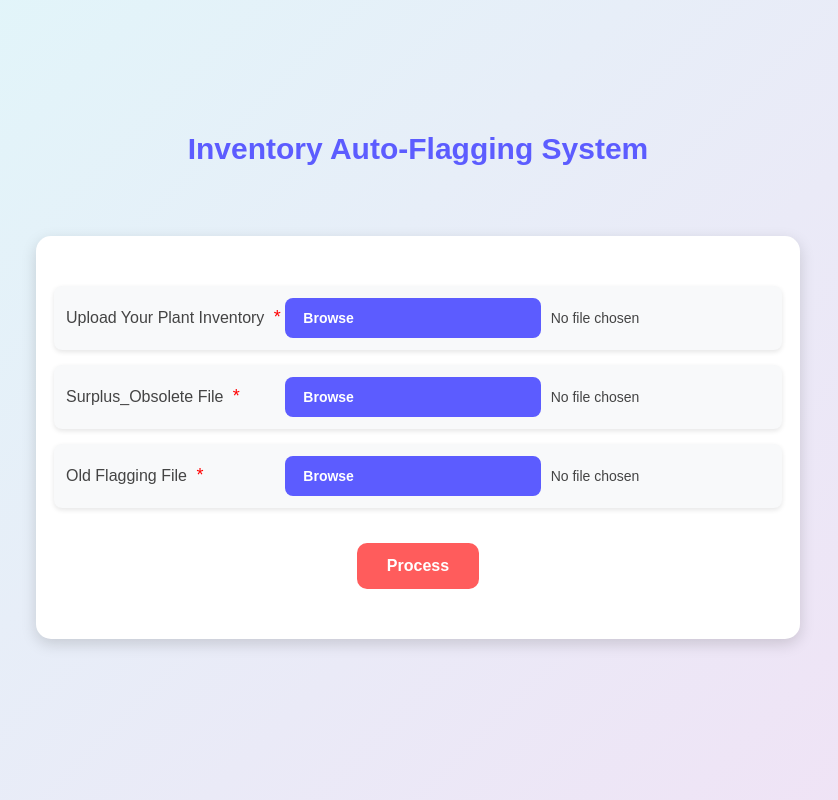
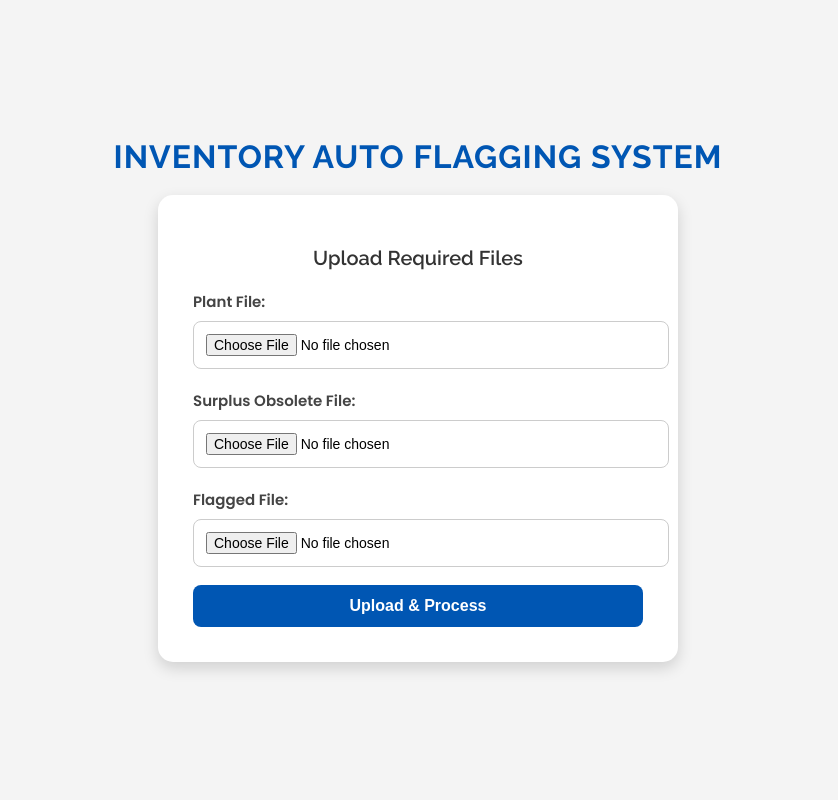
Before and after one commit to Rashi6112/flask-app, a Flask app: page / in a window 1280 px wide. Shown: the whole page, without its empty margins (222-1060 px from the left). Run offline with Flask 3, Linux system fonts and the light colour scheme; some libraries are stand-ins or nearby versions.

Commit message:
Updated UI for Inventory Auto Flag System with improved styling

```diff
--- a/app.py
+++ b/app.py
@@ -10,21 +10,32 @@ os.makedirs(UPLOAD_FOLDER, exist_ok=True)
 os.makedirs(PROCESSED_FOLDER, exist_ok=True)
 
 def consolidate_and_filter_materials(input_path):
-    df = pd.read_excel(input_path)
-    combine_df = df.groupby('Material Number').agg({
-        'Document Date': 'min',
-        'Material description': 'first',
-        'Quantity': 'sum',
-        'Amount in local curr': 'sum',
+    df = pd.read_excel(input_path, engine='openpyxl')
+
+    # Debugging: Print column names
+    print("Columns in the file:", df.columns)
+
+    # Remove spaces from column names
+    df.columns = df.columns.str.strip()
+
+    # Ensure correct column name mapping
+    if 'Material Code' not in df.columns:
+        raise KeyError("Column 'Material Code' not found in the file. Available columns: " + ", ".join(df.columns))
+
+    combine_df = df.groupby('Material Code').agg({
+        'Last Recpt. Date': 'min',
+        'Material Description': 'first',
+        'ACTUAL QTY': 'sum',
+        'ACTUAL VALUE': 'sum',
         'MRP Type': 'first',
-        'Aging days': 'max'
+        'Aging': 'max'
     }).reset_index()
 
     combine_df.rename(columns={
-        'Document Date': 'Document Date (Oldest)',
-        'Material description': 'Material Description',
-        'Amount in local curr': 'Total Amount in Local Currency',
-        'Aging days': 'Max Aging Days'
+        'Last Recpt. Date': 'Document Date (Oldest)',
+        'Material Description': 'Material Description',
+        'ACTUAL VALUE': 'Total Amount in Local Currency',
+        'Aging': 'Max Aging Days'
     }, inplace=True)
 
     filtered_df = combine_df[combine_df['Max Aging Days'] > 365]
@@ -53,7 +64,7 @@ def remove_matching_rows(temp_file, g1_g2_file, flagged_file):
                 return 'G6'
             else:
                 return 'G7'
-        elif row['MRP Type'] == 'SP' and row['Max Aging Days'] > 1085:
+        elif row['MRP Type'] == 'SP' and row['Max Aging Days'] > 1086:
             return 'G3'
         elif row['MRP Type'] == 'SP' and 365 < row['Max Aging Days'] < 730:
             return 'G9'
@@ -65,6 +76,7 @@ def remove_matching_rows(temp_file, g1_g2_file, flagged_file):
     final_df['Flag_Mismatch'] = final_df['Flag'] != final_df['Flag_from_flagged']
     final_df = final_df[(final_df['Flag_Mismatch']) & (final_df['Flag_from_flagged'] != 'S1')]
     final_df = final_df.drop(columns=['Flag_Mismatch'])
+    final_df = final_df[final_df['ACTUAL QTY'] > 0]
 
     final_output_file = os.path.join(PROCESSED_FOLDER, 'final_output.xlsx')
     final_df.to_excel(final_output_file, index=False)
--- a/templates/index.html
+++ b/templates/index.html
@@ -3,190 +3,108 @@
 <head>
     <meta charset="UTF-8">
     <meta name="viewport" content="width=device-width, initial-scale=1.0">
-    <title>Inventory Auto-Flagging</title>
-    <link rel="stylesheet" href="styles.css">
-    <script src="https://cdn.jsdelivr.net/npm/sweetalert2@11"></script>
+    <title>Inventory Auto Flag System</title>
+    <link href="https://fonts.googleapis.com/css2?family=Poppins:wght@300;400;600&family=Raleway:wght@600;700&display=swap" rel="stylesheet">
     <style>
         body {
             font-family: 'Poppins', sans-serif;
-            background: linear-gradient(135deg, #E0F7FA, #F1E1F5);
-            color: #444;
+            background: #f4f4f4;
             display: flex;
+
             flex-direction: column;
+
+            justify-content: center;
             align-items: center;
-            justify-content: center;
             height: 100vh;
             margin: 0;
         }
+        .title {
+            font-family: 'Raleway', sans-serif;
+            font-size: 32px;
+            font-weight: 700;
+            color: #0056b3;
+            margin-bottom: 20px;
+            text-transform: uppercase;
+            letter-spacing: 1px;
 
-        h1 {
-            font-size: 30px;
-            color: #5C5CFF;
-            font-weight: 600;
-            text-align: center;
-            margin-bottom: 20px;
         }
 
         .container {
             background: white;
-            padding: 30px;
+            padding: 35px;
             border-radius: 15px;
-            box-shadow: 0px 5px 15px rgba(0, 0, 0, 0.15);
-            width: 55%;
+            box-shadow: 0px 6px 15px rgba(0, 0, 0, 0.15);
+            width: 450px;
             text-align: center;
         }
+        h2 {
+            font-family: 'Raleway', sans-serif;
+            color: #333;
+            font-size: 20px;
+            margin-bottom: 20px;
+            font-weight: 600;
+        }
+        input {
+            width: 100%;
 
-        .upload-section {
-            display: flex;
-            flex-direction: column;
-            align-items: center;
-            gap: 15px;
+            padding: 12px;
+            margin: 8px 0;
+            border: 1px solid #ccc;
+            border-radius: 8px;
+            outline: none;
+            font-size: 14px;
+            transition: 0.3s ease-in-out;
         }
+        input:hover, input:focus {
+            border-color: #0056b3;
+            box-shadow: 0 0 8px rgba(0, 86, 179, 0.2);
+        }
+        button {
+            width: 100%;
+            padding: 12px;
+            background: #0056b3;
+            color: white;
 
-        .upload-row {
-            display: flex;
-            justify-content: space-between;
-            width: 100%;
-            align-items: center;
-            background: #F8F9FA;
-            padding: 12px;
-            border-radius: 8px;
-            box-shadow: 0px 2px 5px rgba(0, 0, 0, 0.1);
-        }
-
-        label {
-            flex: 1;
-            font-size: 16px;
-            font-weight: 500;
-            text-align: left;
-        }
-
-        .required-star {
-            color: red;
-            font-size: 18px;
-            margin-left: 5px;
-        }
-
-        .file-input {
-            display: none;
-        }
-
-        .browse-btn {
-            font-size: 14px;
-            padding: 12px 18px;
-            border-radius: 8px;
-            background: #5C5CFF;
-            color: white;
-            cursor: pointer;
             font-weight: bold;
             border: none;
-            transition: 0.3s ease;
+            border-radius: 8px;
+            cursor: pointer;
+            transition: 0.3s ease-in-out;
+            margin-top: 10px;
+            font-size: 16px;
         }
+        button:hover {
+            background: #00408a;
+            transform: scale(1.02);
+        }
+        label {
+            font-weight: 600;
+            font-size: 15px;
+            display: block;
+            margin-top: 12px;
+            text-align: left;
+            color: #444;
 
-        .browse-btn:hover {
-            background: #4A4AFF;
-        }
-
-        .file-name {
-            flex: 1;
-            font-size: 14px;
-            color: #444;
-            font-weight: 500;
-            text-align: left;
-            margin-left: 10px;
-            overflow: hidden;
-            text-overflow: ellipsis;
-            white-space: nowrap;
-        }
-
-        .process-btn {
-            background: #FF5C5C;
-            padding: 14px 30px;
-            border-radius: 10px;
-            border: none;
-            color: white;
-            cursor: pointer;
-            transition: 0.3s ease;
-            font-size: 16px;
-            font-weight: bold;
-            margin-top: 20px;
-        }
-
-        .process-btn:hover {
-            background: #E04444;
         }
     </style>
 </head>
 <body>
-
-    <h1>Inventory Auto-Flagging System</h1>
+    <div class="title">Inventory Auto Flagging System</div>
 
     <div class="container">
-        <div class="upload-section">
-            <div class="upload-row">
-                <label for="plant">Upload Your Plant Inventory <span class="required-star">*</span></label>
-                <input type="file" id="plant" class="file-input" accept=".xls, .xlsx" onchange="showFileName(this)">
-                <label for="plant" class="browse-btn">Browse</label>
-                <span id="plant-name" class="file-name">No file chosen</span>
-            </div>
-            <div class="upload-row">
-                <label for="g1_g2">Surplus_Obsolete File <span class="required-star">*</span></label>
-                <input type="file" id="g1_g2" class="file-input" accept=".xls, .xlsx" onchange="showFileName(this)">
-                <label for="g1_g2" class="browse-btn">Browse</label>
-                <span id="g1_g2-name" class="file-name">No file chosen</span>
-            </div>
-            <div class="upload-row">
-                <label for="flagged">Old Flagging File <span class="required-star">*</span></label>
-                <input type="file" id="flagged" class="file-input" accept=".xls, .xlsx" onchange="showFileName(this)">
-                <label for="flagged" class="browse-btn">Browse</label>
-                <span id="flagged-name" class="file-name">No file chosen</span>
-            </div>
-            <button class="process-btn" onclick="validateAndProcess()">Process</button>
-        </div>
+        <h2>Upload Required Files</h2>
+        <form action="/upload" method="post" enctype="multipart/form-data">
+            <label for="plant">Plant File:</label>
+            <input type="file" name="plant" required>
+
+            <label for="g1_g2">Surplus Obsolete File:</label>
+            <input type="file" name="g1_g2" required>
+
+            <label for="flagged">Flagged File:</label>
+            <input type="file" name="flagged" required>
+
+            <button type="submit">Upload & Process</button>
+        </form>
     </div>
-
-    <script>
-        function showFileName(input) {
-            let fileName = input.files.length > 0 ? input.files[0].name : "No file chosen";
-            document.getElementById(input.id + "-name").textContent = fileName;
-        }
-
-        function validateAndProcess() {
-            const plant = document.getElementById("plant").files[0];
-            const g1_g2 = document.getElementById("g1_g2").files[0];
-            const flagged = document.getElementById("flagged").files[0];
-
-            if (!plant || !g1_g2 || !flagged) {
-                Swal.fire({
-                    title: "Error!",
-                    text: "Please upload all required files before processing.",
-                    icon: "error",
-                    confirmButtonColor: "#FF5C5C"
-                });
-                return;
-            }
-
-            const allowedExtensions = /(\.xls|\.xlsx)$/i;
-
-            if (!allowedExtensions.test(plant.name) || !allowedExtensions.test(g1_g2.name) || !allowedExtensions.test(flagged.name)) {
-                Swal.fire({
-                    title: "Error!",
-                    text: "Only Excel files (.xls, .xlsx) are allowed.",
-                    icon: "error",
-                    confirmButtonColor: "#FF5C5C"
-                });
-                return;
-            }
-
-            Swal.fire({
-                title: "Processing...",
-                text: "Your inventory is being analyzed!",
-                icon: "info",
-                timer: 2000,
-                showConfirmButton: false
-            });
-        }
-    </script>
-
 </body>
 </html>
```
Also changed, not shown: 5 other files.
